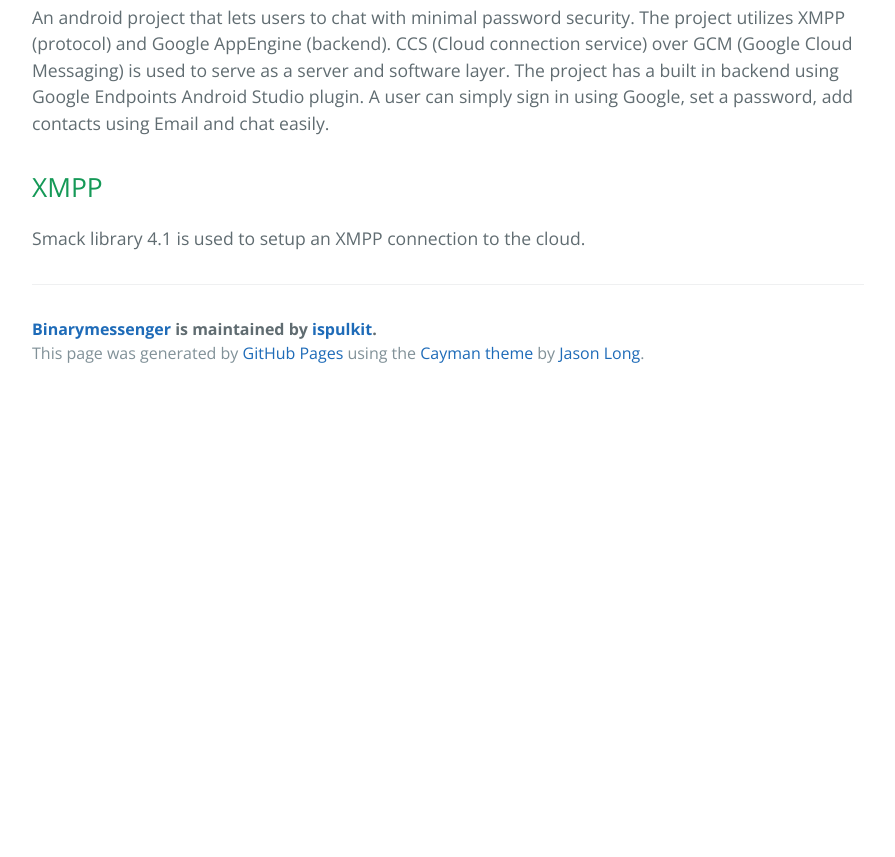
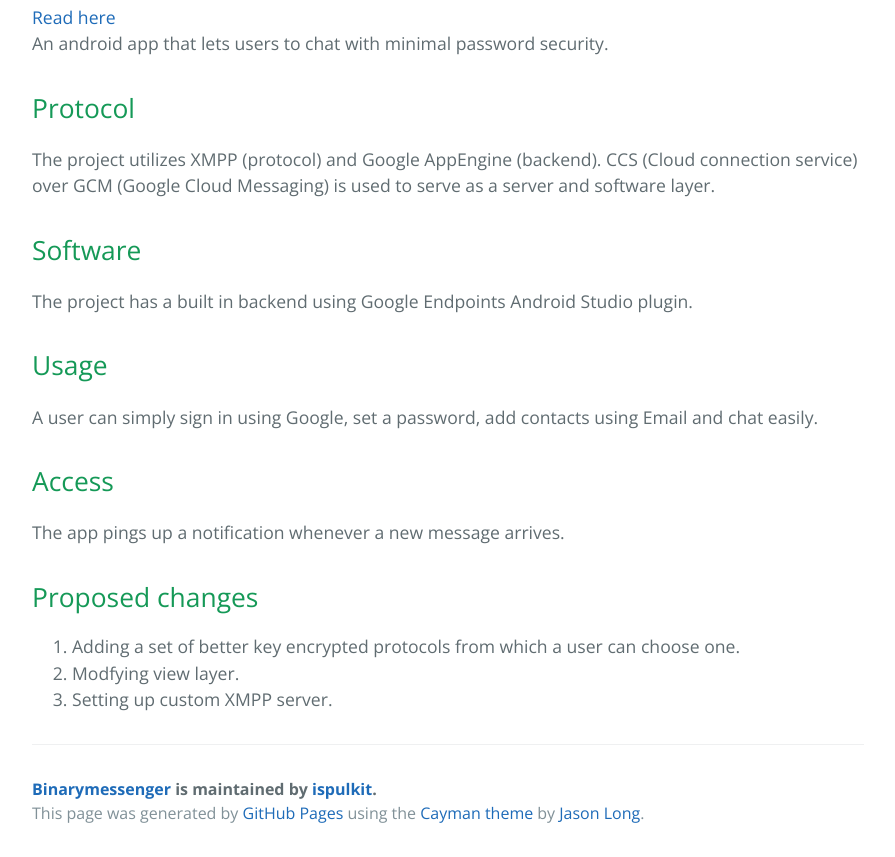
Before and after one commit to ispulkit/BinaryMessenger, a plain HTML site: page index.html in a window 1280 px wide. Shown: the part 481-1338 px from the top of the page, without its empty margins (192-1087 px from the left). Before the commit the page ends 878 px from the top, so only its background shows below. Drawn offline with nearby package versions, Linux system fonts and the light colour scheme.

Commit message:
Create gh-pages branch via GitHub

```diff
--- a/index.html
+++ b/index.html
@@ -20,18 +20,41 @@
 
     <section class="main-content">
       <h1>
-<a id="binarymessenger" class="anchor" href="#binarymessenger" aria-hidden="true"><span aria-hidden="true" class="octicon octicon-link"></span></a>BinaryMessenger</h1>
+<a id="binary-messenger" class="anchor" href="#binary-messenger" aria-hidden="true"><span aria-hidden="true" class="octicon octicon-link"></span></a>Binary Messenger</h1>
 
-<p>An android project that lets users to chat with minimal password security.
-The project utilizes XMPP (protocol) and Google AppEngine (backend).
-CCS (Cloud connection service) over GCM (Google Cloud Messaging) is used to serve as a server and software layer.
-The project has a built in backend using Google Endpoints Android Studio plugin.
-A user can simply sign in using Google, set a password, add contacts using Email and chat easily.</p>
+<p><a href="https://ispulkit.github.io/BinaryMessenger/">Read here</a><br>
+An android app that lets users to chat with minimal password security.</p>
 
 <h2>
-<a id="xmpp" class="anchor" href="#xmpp" aria-hidden="true"><span aria-hidden="true" class="octicon octicon-link"></span></a>XMPP</h2>
+<a id="protocol" class="anchor" href="#protocol" aria-hidden="true"><span aria-hidden="true" class="octicon octicon-link"></span></a>Protocol</h2>
 
-<p>Smack library 4.1 is used to setup an XMPP connection to the cloud.</p>
+<p>The project utilizes XMPP (protocol) and Google AppEngine (backend). CCS (Cloud connection service) over GCM (Google Cloud Messaging) is used to serve as a server and software layer.</p>
+
+<h2>
+<a id="software" class="anchor" href="#software" aria-hidden="true"><span aria-hidden="true" class="octicon octicon-link"></span></a>Software</h2>
+
+<p>The project has a built in backend using Google Endpoints Android Studio plugin.</p>
+
+<h2>
+<a id="usage" class="anchor" href="#usage" aria-hidden="true"><span aria-hidden="true" class="octicon octicon-link"></span></a>Usage</h2>
+
+<p>A user can simply sign in using Google, set a password, add contacts using Email and chat easily.</p>
+
+<h2>
+<a id="access" class="anchor" href="#access" aria-hidden="true"><span aria-hidden="true" class="octicon octicon-link"></span></a>Access</h2>
+
+<p>The app pings up a notification whenever a new message arrives.</p>
+
+<h2>
+<a id="proposed-changes" class="anchor" href="#proposed-changes" aria-hidden="true"><span aria-hidden="true" class="octicon octicon-link"></span></a>Proposed changes</h2>
+
+<ol>
+<li>Adding a set of better key encrypted protocols from which a user can choose one. <br>
+</li>
+<li>Modfying view layer.<br>
+</li>
+<li>Setting up custom XMPP server.</li>
+</ol>
 
       <footer class="site-footer">
         <span class="site-footer-owner"><a href="https://github.com/ispulkit/BinaryMessenger">Binarymessenger</a> is maintained by <a href="https://github.com/ispulkit">ispulkit</a>.</span>
--- a/params.json
+++ b/params.json
@@ -1,6 +1,6 @@
 {
   "name": "Binarymessenger",
   "tagline": "Android messenger for basic encrypted messaging",
-  "body": "# BinaryMessenger\r\nAn android project that lets users to chat with minimal password security. \r\nThe project utilizes XMPP (protocol) and Google AppEngine (backend). \r\nCCS (Cloud connection service) over GCM (Google Cloud Messaging) is used to serve as a server and software layer.\r\nThe project has a built in backend using Google Endpoints Android Studio plugin.\r\nA user can simply sign in using Google, set a password, add contacts using Email and chat easily.\r\n\r\n##XMPP\r\nSmack library 4.1 is used to setup an XMPP connection to the cloud.",
+  "body": "# Binary Messenger\r\n<a href=\"https://ispulkit.github.io/BinaryMessenger/\">Read here</a><br/>\r\nAn android app that lets users to chat with minimal password security.\r\n##Protocol\r\nThe project utilizes XMPP (protocol) and Google AppEngine (backend). CCS (Cloud connection service) over GCM (Google Cloud Messaging) is used to serve as a server and software layer.\r\n##Software\r\nThe project has a built in backend using Google Endpoints Android Studio plugin.\r\n##Usage\r\nA user can simply sign in using Google, set a password, add contacts using Email and chat easily.\r\n##Access\r\nThe app pings up a notification whenever a new message arrives.\r\n##Proposed changes\r\n1. Adding a set of better key encrypted protocols from which a user can choose one. <br/>\r\n2. Modfying view layer.<br/>\r\n3. Setting up custom XMPP server.\r\n\r\n",
   "note": "Don't delete this file! It's used internally to help with page regeneration."
 }
```
